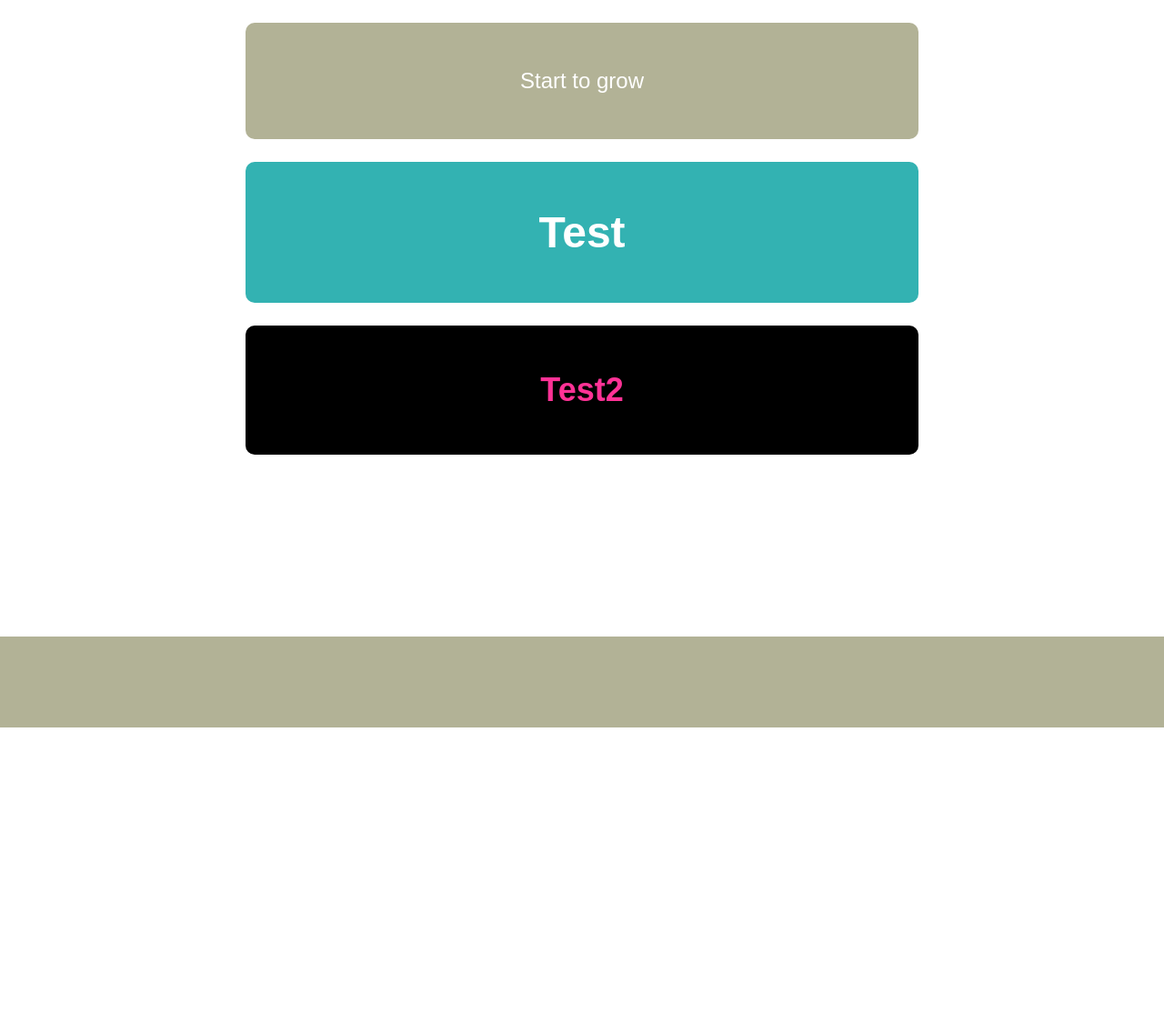
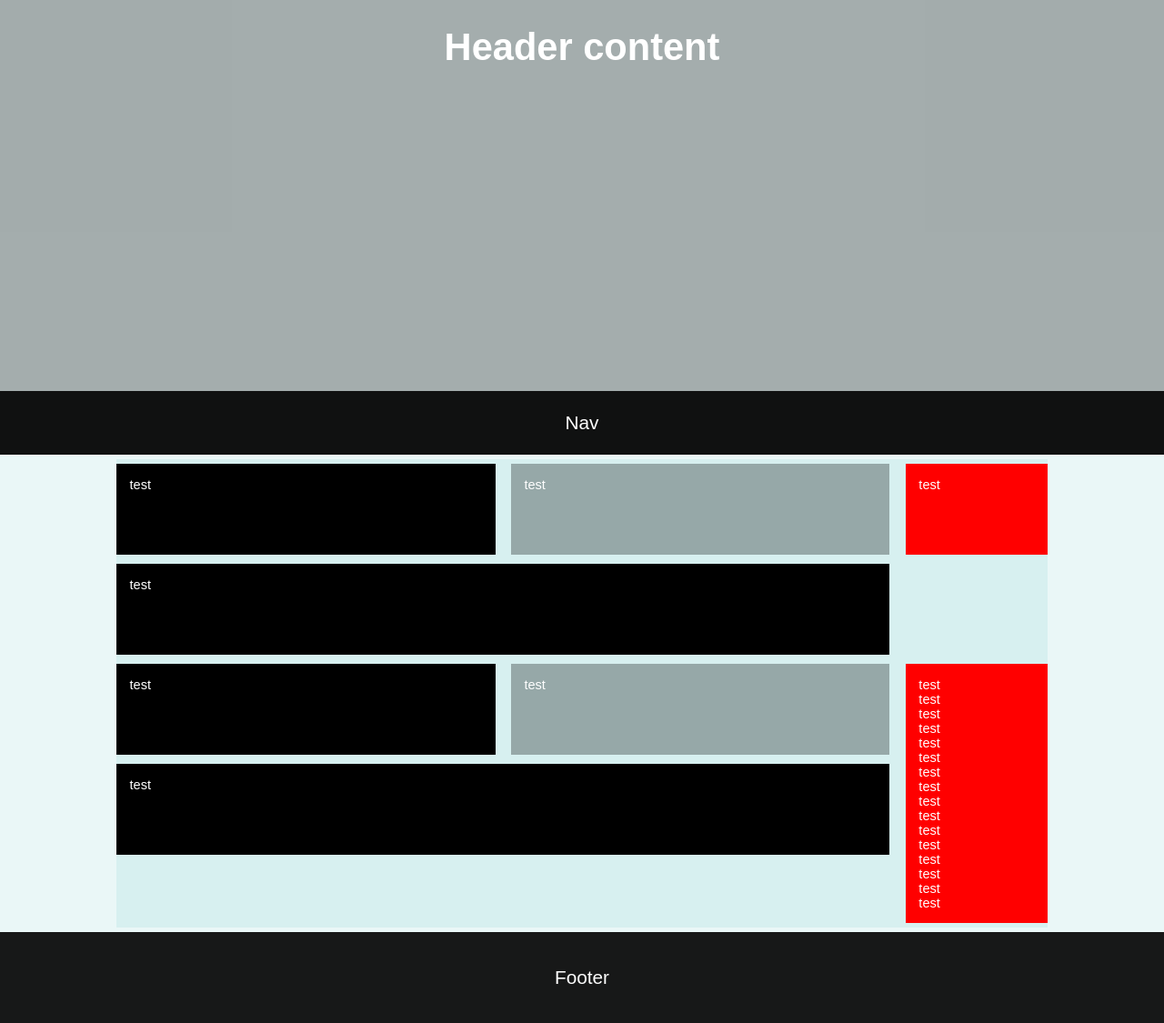
Before and after one commit to Contraroe/base, a PHP site: page / in a window 1280 px wide; the page is wider, and only the part inside the window is pictured. Shown: that part at 91% size. Before the commit the page ends 800 px from the top of that part, so only its background shows below. Run offline with PHP 8.4, Linux system fonts and the light colour scheme; some libraries are stand-ins or nearby versions; some web fonts are replaced.

Commit message:
v3.0
susy grid system integration

```diff
--- a/__compass/sass/_queries.sass
+++ b/__compass/sass/_queries.sass
@@ -1,24 +1,7 @@
-/* Smartphones (portrait and landscape) ----------- */
-$mobile-b: 'only screen and (min-device-width : 320px) and (max-device-width : 480px)'
-/* Smartphones (landscape) ----------- */
-$mobile-l: 'only screen and (min-width : 321px)'
-/* Smartphones (portrait) ----------- */
-$mobile-p: 'only screen and (max-width : 320px)'
+$mobile: 'screen and (max-width: 500px)'
+$ipad: 'screen and (max-width: 1024px)'
+$desktop-s: (min-width: 1024px)
+$desktop-l: (min-width: 1224px)
 
-// /* iPhone 4 ----------- */
-$iphone-4: 'only screen and (-webkit-min-device-pixel-ratio : 1.5), only screen and (min-device-pixel-ratio : 1.5)'
-
-
-/* iPads (portrait and landscape) ----------- */
-$ipad-b: 'screen and (min-device-width : 768px) and (max-device-width : 1024px)'
-/* iPads (landscape) ----------- */
-$ipad-l: 'only screen and (min-device-width : 768px) and (max-device-width : 1024px) and (orientation : landscape)'
-/* iPads (landscape) ----------- */
-$ipad-p: 'only screen and (min-device-width : 768px) and (max-device-width : 1024px) and (orientation : portrait)'
-
-// /* Desktops and laptops ----------- */
-$desk-lap: 'only screen and (min-width : 1224px)'
-
-
-// /* Large screens ----------- */
-$desktops-l: 'only screen and (min-width : 1824px)'
+$cont-desktop: 1024px
+$cont-mobile: 100%
--- a/__compass/sass/_variables.sass
+++ b/__compass/sass/_variables.sass
@@ -1,13 +1,27 @@
 @import url(http://fonts.googleapis.com/css?family=Abel|Cantata+One)
+
+// Fonts
+$title: sans-serif
+$body: sans-serif
+$nav: sans-serif
+
 
 // VARIABLES
 
 // Colors
-$zwart: rgba(0,0,0,1)
-$wit: rgba(255,255,255,1)
-$turk: rgba(51,178,178,1)
-$vlees: rgba(178,178,150,1)
-$roze: rgba(255,50,150,1)
+$zwart_1: rgba(0,0,0,0.1)
+$zwart_2: rgba(0,0,0,0.2)
+$zwart_3: rgba(0,0,0,0.3)
+$zwart_4: rgba(0,0,0,0.4)
+$zwart_5: rgba(0,0,0,0.5)
+$zwart_6: rgba(0,0,0,0.6)
+$zwart_7: rgba(0,0,0,0.7)
+$zwart_8: rgba(0,0,0,0.8)
+$zwart_8: rgba(0,0,0,0.9)
+$zwart_10: rgba(0,0,0,1)
+
+$turk_1: rgba(51,178,178,0.1)
+$red_10: rgba(255,0,0,1)
 
 $none: rgba(0,0,0,0)
 
@@ -21,7 +35,5 @@ $facebook_10: rgba(2,83,162,1)
 $linked_5: rgba(45,172,205,1)
 $linked_10: rgba(15,142,175,1)
 
-// Fonts
-$title: 'Roboto', serif
-$body: 'Roboto', serif
-$nav: 'Roboto', serif
+
+// SUSY
--- a/__compass/sass/global.sass
+++ b/__compass/sass/global.sass
@@ -5,54 +5,112 @@
 
 
 @import susy
-$total-columns: 12 // a 12-column grid
-$column-width: 5em // each column is 5em wide
-$gutter-width: 1/4// 1em gutters between columns
+
+//SETTINGS
+$total-colums: 12
+$column-width: 4.25em
+$gutter-width: 10px
 $grid-padding: $gutter-width
-$border-box-sizing: true
+$break: 12
+$math: fluid
+$output: fluid
+$flow: ltr
+
+
 
 // PARTIALS
 @import variables
 @import mixins
+@import queries
 
 // DESIGN
 // Base
+
+
 html
 	height: 100%
 	margin: 0
 	padding: 0
 	width: 100%
-	font-size: 1.5em
+	font-size: 1.3em
+	font-weight: lighter
+	font-family: $title
+	box-sizing: border-box
 
 body
-	height: 100%
+	position: relative
+	height: auto
 	width: 100%
-	font-size: 100%
-	color: #FFF
+	color: #fff
 	text-align: center
-
-p
-	color: $wit
-	display: block
-	background: $vlees
-	padding: 50px
-	width: 50%
-	margin: auto
-	margin-top: 25px
-	@include br(10px)
+	background: $turk_1
 
 
-h1
-	@extend p
-	background: $turk
-h2
-	@extend p
-	background: $zwart
-	color: $roze
+nav, header, footer, section,div, #container
+	background: $turk_1
+	box-sizing: border-box
+	overflow: auto
 
-#footer
-	@extend p
-	width: 100%
-	@include br(0px)
+h1,h2,h3,h4,h5,h6
+	padding: 200
+
+header
+	position: relative
+	height: 500px
+	margin-bottom: 5px
+	@media #{$mobile}
+
+nav
 	position: absolute
 	bottom: 0
+	height: 70px
+	line-height: 70px
+	width: 100%
+
+footer
+	width: 100%
+	height: 100px
+	line-height: 100px
+	margin-top: 5px
+
+section
+	min-height: 100px
+	height: auto
+	@include container ($cont-desktop)
+	@media #{$mobile}
+		@include container ($cont-mobile)
+	div
+		min-height: 100px
+		height: auto
+		background: $zwart_10
+		padding: 1em
+		text-align: left
+		font-size: 70%
+		font-weight: lighter
+		margin-top: 5px
+		margin-bottom: 5px
+	.content_1
+		@include span (last 2 of $total-colums)
+		@media #{$mobile}
+			@include span ($total-colums of $total-colums)
+	.content_2
+		@include span (5 of $total-colums)
+		@media #{$mobile}
+			@include span (6 of $total-colums narrow)
+	.content_3
+		@include span (5 of $total-colums)
+		@media #{$mobile}
+			@include span (last 6 of $total-colums narrow)
+	.content_4
+		@include span (10 of $total-colums)
+		@media #{$mobile}
+			@include span ($total-colums of $total-colums)
+			display: none
+
+.grey
+	background: $zwart_3
+
+.black
+	background: $zwart_8
+.nav
+	background: $red_10
--- a/_css/global.css
+++ b/_css/global.css
@@ -1,55 +1,173 @@
 @import url(http://fonts.googleapis.com/css?family=Abel|Cantata+One);
-/* line 20, ../__compass/sass/global.sass */
+/* line 30, ../__compass/sass/global.sass */
 html {
   height: 100%;
   margin: 0;
   padding: 0;
   width: 100%;
-  font-size: 1.5em;
+  font-size: 1.3em;
+  font-weight: lighter;
+  font-family: sans-serif;
+  box-sizing: border-box;
 }
 
-/* line 27, ../__compass/sass/global.sass */
+/* line 40, ../__compass/sass/global.sass */
 body {
-  height: 100%;
+  position: relative;
+  height: auto;
   width: 100%;
-  font-size: 100%;
-  color: #FFF;
+  color: #fff;
   text-align: center;
+  background: rgba(51, 178, 178, 0.1);
 }
 
-/* line 34, ../__compass/sass/global.sass */
-p, h1, h2, #footer {
-  color: white;
-  display: block;
-  background: #b2b296;
-  padding: 50px;
-  width: 50%;
-  margin: auto;
-  margin-top: 25px;
-  -webkit-border-radius: 10px;
-  -moz-border-radius: 10px;
-  -ms-border-radius: 10px;
-  border-radius: 10px;
+/* line 49, ../__compass/sass/global.sass */
+nav, header, footer, section, div, #container {
+  background: rgba(51, 178, 178, 0.1);
+  box-sizing: border-box;
+  overflow: auto;
 }
 
-/* line 45, ../__compass/sass/global.sass */
-h1 {
-  background: #33b2b2;
+/* line 54, ../__compass/sass/global.sass */
+h1, h2, h3, h4, h5, h6 {
+  padding: 200;
 }
 
-/* line 48, ../__compass/sass/global.sass */
-h2 {
-  background: black;
-  color: #ff3296;
+/* line 57, ../__compass/sass/global.sass */
+header {
+  position: relative;
+  height: 500px;
+  margin-bottom: 5px;
 }
 
-/* line 53, ../__compass/sass/global.sass */
-#footer {
-  width: 100%;
-  -webkit-border-radius: 0px;
-  -moz-border-radius: 0px;
-  -ms-border-radius: 0px;
-  border-radius: 0px;
+/* line 63, ../__compass/sass/global.sass */
+nav {
   position: absolute;
   bottom: 0;
+  height: 70px;
+  line-height: 70px;
+  width: 100%;
 }
+
+/* line 70, ../__compass/sass/global.sass */
+footer {
+  width: 100%;
+  height: 100px;
+  line-height: 100px;
+  margin-top: 5px;
+}
+
+/* line 76, ../__compass/sass/global.sass */
+section {
+  min-height: 100px;
+  height: auto;
+  max-width: 1024px;
+  margin-left: auto;
+  margin-right: auto;
+}
+/* line 12, ../../../../../../Library/Ruby/Gems/1.8/gems/susy-2.1.3/sass/susy/output/support/_clearfix.scss */
+section:after {
+  content: " ";
+  display: block;
+  clear: both;
+}
+@media screen and (max-width: 500px) {
+  /* line 76, ../__compass/sass/global.sass */
+  section {
+    max-width: 100%;
+    margin-left: auto;
+    margin-right: auto;
+  }
+  /* line 12, ../../../../../../Library/Ruby/Gems/1.8/gems/susy-2.1.3/sass/susy/output/support/_clearfix.scss */
+  section:after {
+    content: " ";
+    display: block;
+    clear: both;
+  }
+}
+/* line 82, ../__compass/sass/global.sass */
+section div {
+  min-height: 100px;
+  height: auto;
+  background: black;
+  padding: 1em;
+  text-align: left;
+  font-size: 70%;
+  font-weight: lighter;
+  margin-top: 5px;
+  margin-bottom: 5px;
+}
+/* line 92, ../__compass/sass/global.sass */
+section .content_1 {
+  width: 15.25424%;
+  float: right;
+  margin-right: 0;
+}
+@media screen and (max-width: 500px) {
+  /* line 92, ../__compass/sass/global.sass */
+  section .content_1 {
+    width: 100%;
+    float: left;
+    margin-left: 0;
+    margin-right: 0;
+  }
+}
+/* line 96, ../__compass/sass/global.sass */
+section .content_2 {
+  width: 40.67797%;
+  float: left;
+  margin-right: 1.69492%;
+}
+@media screen and (max-width: 500px) {
+  /* line 96, ../__compass/sass/global.sass */
+  section .content_2 {
+    width: 49.15254%;
+    float: left;
+    margin-right: 1.69492%;
+  }
+}
+/* line 100, ../__compass/sass/global.sass */
+section .content_3 {
+  width: 40.67797%;
+  float: left;
+  margin-right: 1.69492%;
+}
+@media screen and (max-width: 500px) {
+  /* line 100, ../__compass/sass/global.sass */
+  section .content_3 {
+    width: 49.15254%;
+    float: right;
+    margin-right: 0;
+  }
+}
+/* line 104, ../__compass/sass/global.sass */
+section .content_4 {
+  width: 83.05085%;
+  float: left;
+  margin-right: 1.69492%;
+}
+@media screen and (max-width: 500px) {
+  /* line 104, ../__compass/sass/global.sass */
+  section .content_4 {
+    width: 100%;
+    float: left;
+    margin-left: 0;
+    margin-right: 0;
+    display: none;
+  }
+}
+
+/* line 110, ../__compass/sass/global.sass */
+.grey {
+  background: rgba(0, 0, 0, 0.3);
+}
+
+/* line 113, ../__compass/sass/global.sass */
+.black {
+  background: rgba(0, 0, 0, 0.9);
+}
+
+/* line 115, ../__compass/sass/global.sass */
+.nav {
+  background: red;
+}
--- a/_includes/footer.php
+++ b/_includes/footer.php
@@ -1,3 +1,3 @@
-<div id="footer">
+<footer>
 
-</div>
+</footer>
--- a/index.php
+++ b/index.php
@@ -22,11 +22,40 @@
 		<![endif]-->
 
 		<!-- Add your site or application content here -->
-        <p>Start to grow</p>
-        <h1>Test</h1>
-        <h2>Test2</h2>
 
-        <?php include '_includes/footer.php' ?>
+		<header class="grey">
+
+
+			<h1>Header content</h1>
+			<nav class="black">Nav</nav>
+
+
+		</header>
+		<section class="one">
+			<div class="content_1 grey nav">test</div>
+			<div class="content_2">test</div>
+			<div class="content_3 grey">test</div>
+			<div class="content_4">test</div>
+
+
+
+
+		</section>
+		<section class="two">
+
+			<div class="content_1 grey nav">test<br>test<br>test<br>test<br>test<br>test<br>test<br>test<br>test<br>test<br>test<br>test<br>test<br>test<br>test<br>test</div>
+			<div class="content_2">test</div>
+			<div class="content_3 grey ">test</div>
+			<div class="content_4">test</div>
+
+		</section>
+		<footer class="black">
+
+			Footer
+
+		</footer>
+
+
 
 		<script src="//ajax.googleapis.com/ajax/libs/jquery/1.10.2/jquery.min.js"></script>
 		<script>window.jQuery || document.write('<script src="js/vendor/jquery-1.10.2.min.js"><\/script>')</script>
```
Also changed, not shown: __compass/sass/_mixins.sass (line endings or trailing spaces), _css/normalize.css. Lines whose indentation alone changed are shown as unchanged.
